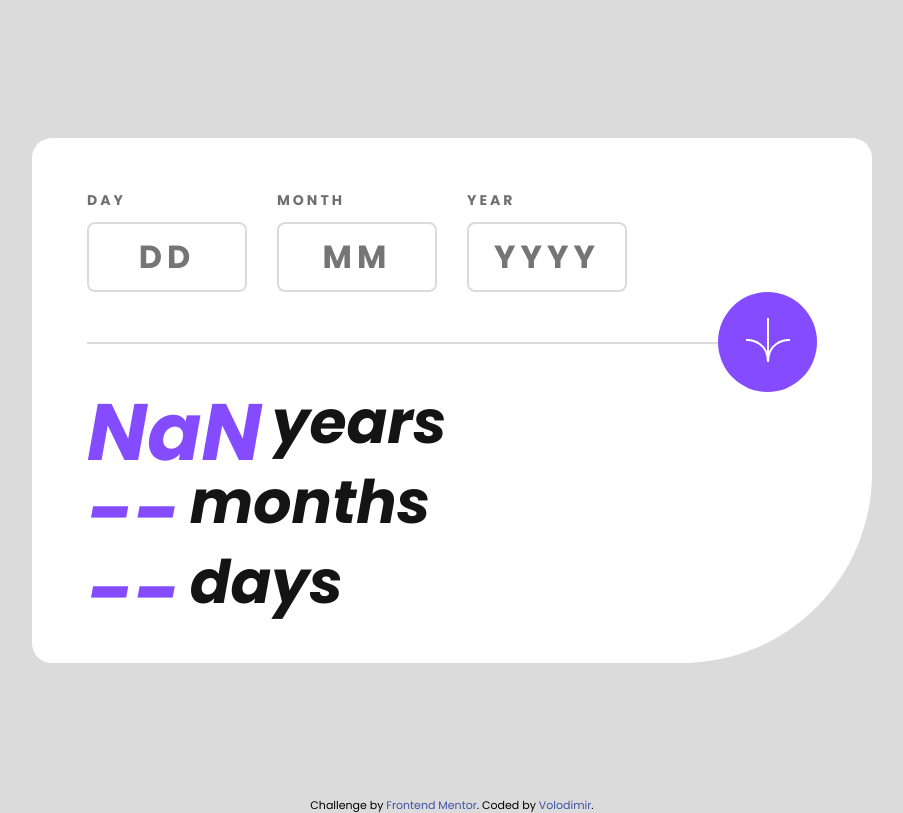
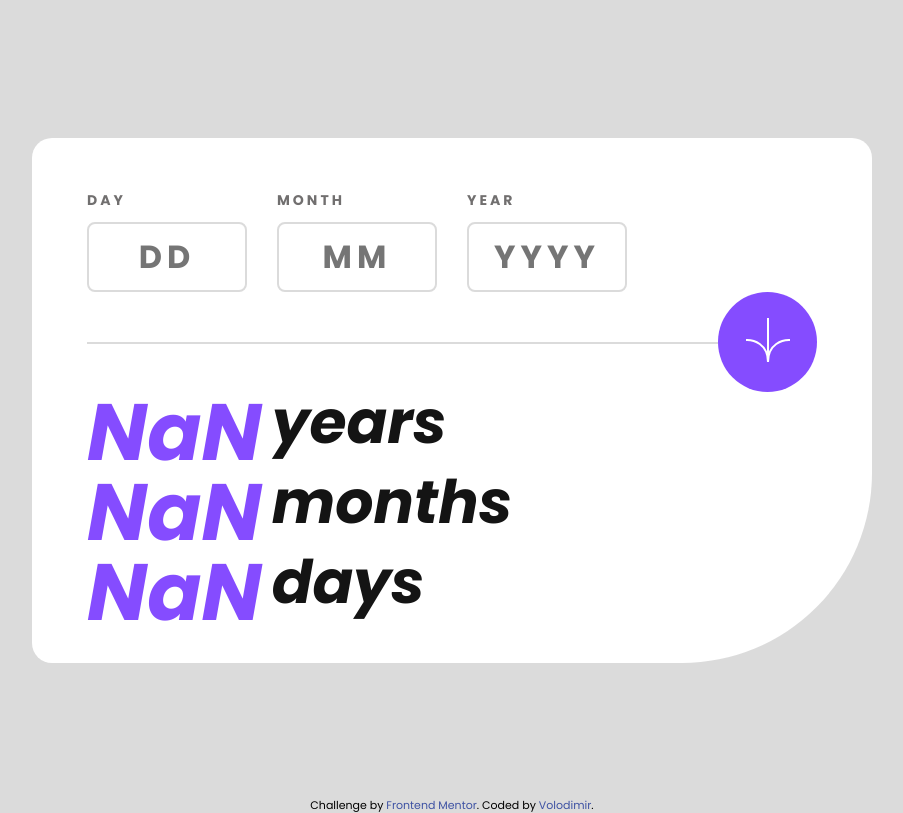
Before and after one commit to vovan0977967895/age-calculator-app-main, a plain HTML site: page index.html in a window 1280 px wide. Both pictures are taken after a click on the button 955 px from the left and 341 px from the top of the page. Shown: the whole page, without its empty margins (188-1091 px from the left). Drawn offline with Linux system fonts and the light colour scheme.

Commit message:
тест ввода

```diff
--- a/index.html
+++ b/index.html
@@ -54,19 +54,19 @@
         </div>
         <div class="calculator-content__out">
           <div class="years__out">
-            <div class="years__num">--</div>
+            <div class="years__num"></div>
             <div class="years__title">
               <p>years</p>
             </div>
           </div>
           <div class="months__out">
-            <div class="months__num">--</div>
+            <div class="months__num"></div>
             <div class="months__title">
               <p>months</p>
             </div>
           </div>
           <div class="days__out">
-            <div class="days__num">--</div>
+            <div class="days__num"></div>
             <div class="days__title">
               <p>days</p>
             </div>
--- a/js/main.js
+++ b/js/main.js
@@ -1,46 +1,47 @@
 'use strict'
-/* window.addEventListener('DOMContentLoaded', () =>{
-
-}); */
-
+window.addEventListener('DOMContentLoaded', () =>{
    let dayInput = +document.querySelector('.day__input').value;
    let monthInput = +document.querySelector('.month__input').value;
    let yearInput = +document.querySelector('.year__input').value;
+   let btnInput = document.querySelector('.btn__input')
+   let birthday = '';
+   if (monthInput > 0 && monthInput < 10  ){
+      birthday = `${yearInput}-0${monthInput}-${dayInput}`;
+   }else{
+      birthday = `${yearInput}-${monthInput}-${dayInput}`;
+   }
+   console.log(birthday);
+   console.log(new Date());
 
-    let birthday = `${yearInput}-${monthInput}-${dayInput}`;
-    console.log(birthday);
+   document.querySelector('.years__num').innerHTML = '--'
+   document.querySelector('.months__num').innerHTML = '--'
+   document.querySelector('.days__num').innerHTML = '--'
+   function oldOut (input){
+      let days = 0;
+      let months = 0;
+      let years = 0;
+      const t = Date.parse(new Date()) - Date.parse(input);
+      console.log(t);
+      years = Math.floor( t / (365.25 * 1000 * 60 * 60 * 24)),
+      months = Math.floor((t - (365.25 * 1000 * 60 * 60 * 24) * years) / (3600*1000*24*(365.25/12))),
+      days = Math.floor((((t - (365.25 * 1000 * 60 * 60 * 24) * years)) - months*(3600*1000*24*(365.25/12))) /(3600*1000*24)),
 
-    function yearsPassed (timeBirthday){
-        let days, months, years;
-        let t = Date.parse(new Date()) - Date.parse(timeBirthday);
-        console.log(t);
- /*   if (t <= 0){
-      years = 0;
-      months = 0;
-      days = 0;
-      hours = 0;
-      minutes = 0;
-      seconds = 0;
-   }else{ */
-        years = Math.floor( t / (12*30*1000 * 60 * 60 * 24));
-       /*  months =Mafh.floor( t / (30*1000 * 60 * 60 * 24)),
-        days = Math.floor( t / (1000 * 60 * 60 * 24)),
-        hours = Math.floor((t / (1000 * 60 * 60 ) % 24)),
-        minutes = Math.floor((t / 1000 / 60) % 60),
-        seconds = Math.floor((t / 1000) % 60); */
+      document.querySelector('.years__num').innerHTML = years
+      document.querySelector('.months__num').innerHTML = months
+      document.querySelector('.days__num').innerHTML = days
+      console.log(years);
+      console.log(months);
+      console.log(days);
 
-            return years;
- /*   return {
+      return {
          'total': t,
          'years': years,
          'months': months,
-      'days': days,
-      'hours': hours,
-      'minutes': minutes,
-      'seconds': seconds
-   }   */
+         'days': days
+      }
+   }
+   btnInput.onclick = function() {
+      oldOut(birthday);
    }
 
-    console.log(yearsPassed (birthday));
-
-    document.querySelector('.years__num').innerHTML = yearsPassed (birthday)
+});
```
Lines whose indentation alone changed are shown as unchanged.
